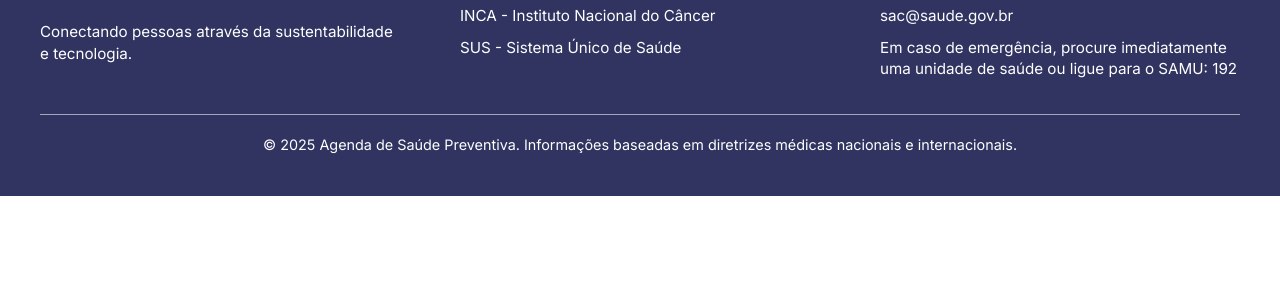
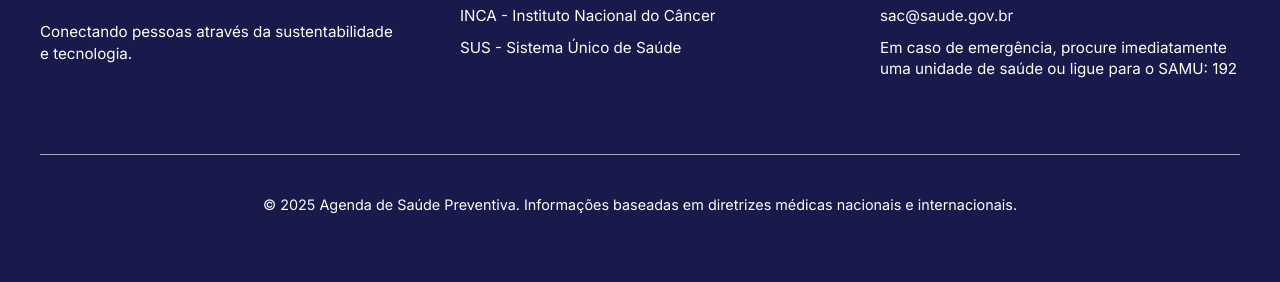
Before and after one commit to carinafarina/projeto-vivabem, a plain HTML site: page index.html in a window 1280 px wide. Shown: the part 4253-4535 px from the top of the page. Before the commit the page ends 4449 px from the top, so only its background shows below. Drawn offline with Linux system fonts and the light colour scheme.

Commit message:
ajuste de cor do footer

```diff
--- a/style.scss
+++ b/style.scss
@@ -412,10 +412,11 @@ h2 {
 }
 ///////////////////////////////////////////////---Footer---////////////////////////////////////////////////////
 .main-footer {
-  background-color: #313461;
+  background-color: #171a4a;
   color: #ffffff;
   padding: 3rem 2rem 1rem;
   width: 100%;
+  height: 50vh;
 
   .footer-content {
     display: flex;
@@ -472,7 +473,10 @@ h2 {
   .footer-disclaimer {
     width: 100%;
     border-top: 1px solid #9fabbc;
-    padding: 20px 2rem;
+    margin-top: 40px;
+    padding: 40px 2rem;
+    opacity: 1;
+
   }
   .footer-final {
     max-width: 1200px;
@@ -484,6 +488,7 @@ h2 {
   }
 }
 
+ // @media
 
 @media (max-width: 768px) {
   /* 1. HEADER GERAL */
@@ -549,7 +554,7 @@ h2 {
         font-size: 4.5vw !important;
       }
 
- // @media
+
 
   .main-footer {
     padding: 2rem 1rem;
```
Also changed, not shown: style.css, 1 other file.
